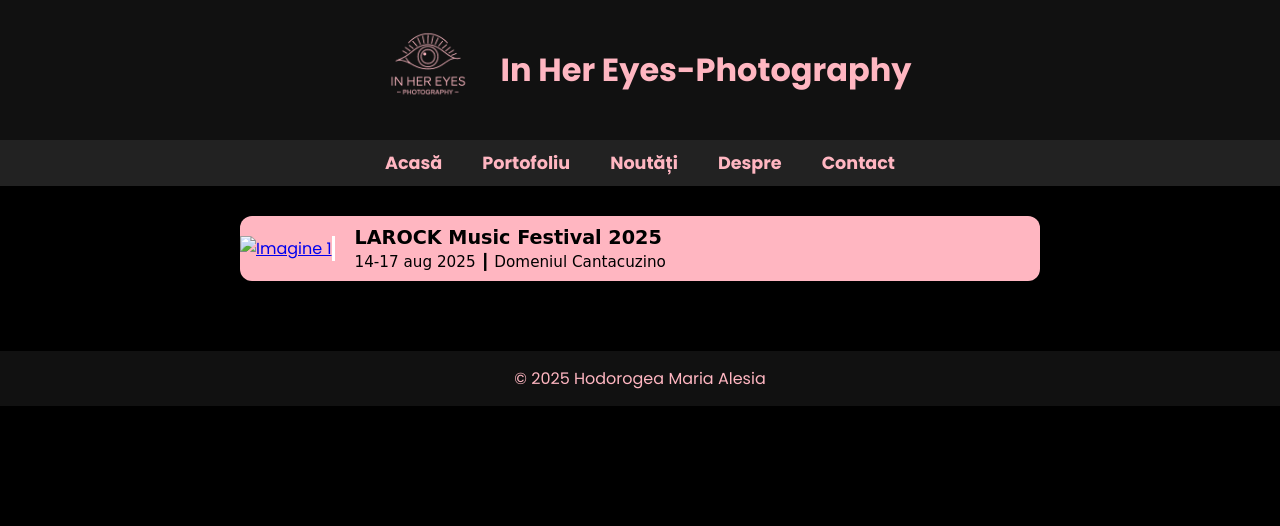
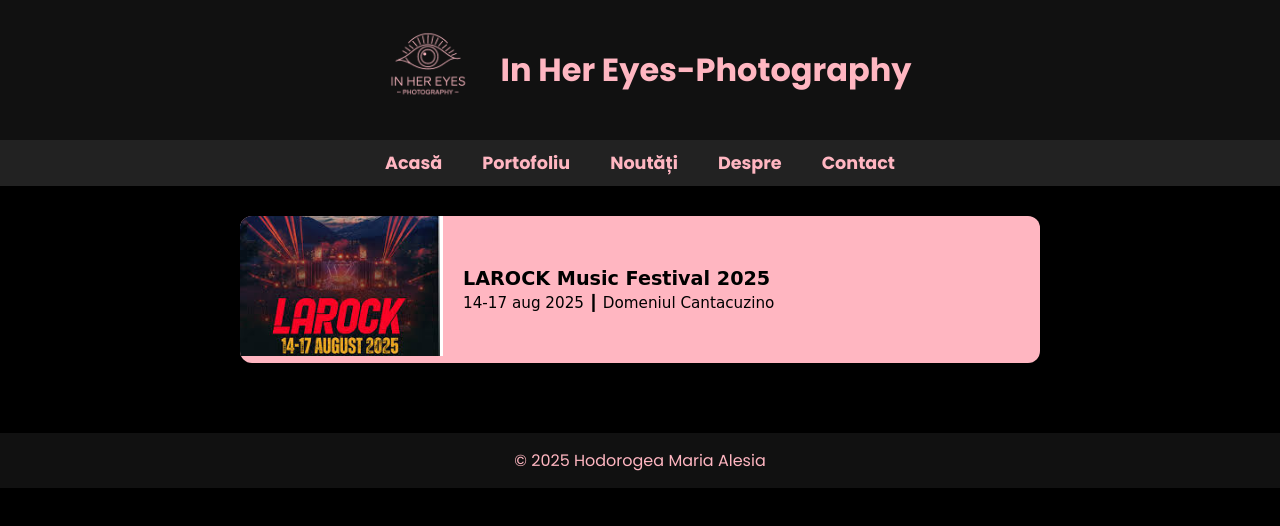
Before and after one commit to MariaAlesia/in-her-eyes, a plain HTML site: page noutati.html in a window 1280 px wide. Drawn offline with Linux system fonts and the light colour scheme.

Commit message:
Add files via upload

```diff
--- a/noutati.html
+++ b/noutati.html
@@ -220,7 +220,7 @@
   <div class="gallery">
 
     <div class="gallery-item">
-      <a href="noutate1.html"><img src="larocklogo.jpg" alt="Imagine 1" /></a>
+      <a href="noutate1.html"><img src="imagini/larocklogo.jpg" alt="Imagine 1" /></a>
       <div class="caption">
         <h3>LAROCK Music Festival 2025</h3>
         <p>14-17 aug 2025 ┃ Domeniul Cantacuzino</p>
```
